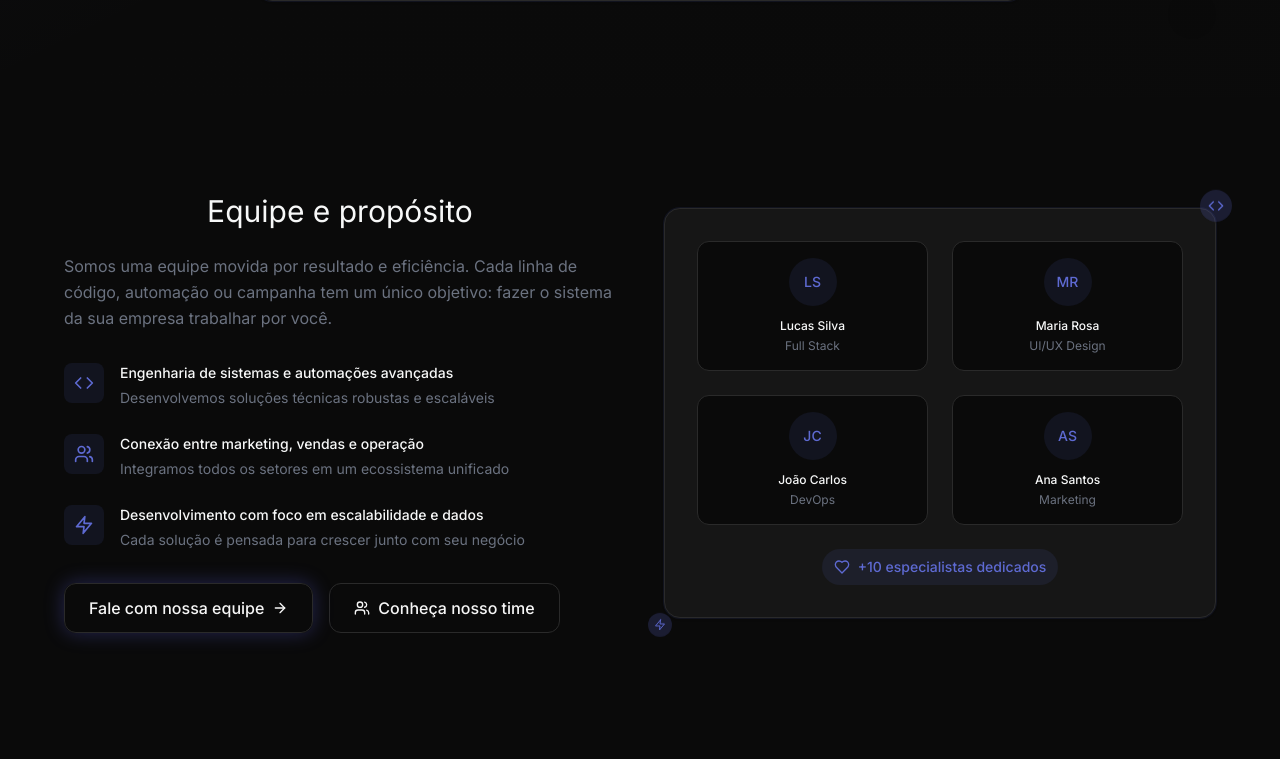
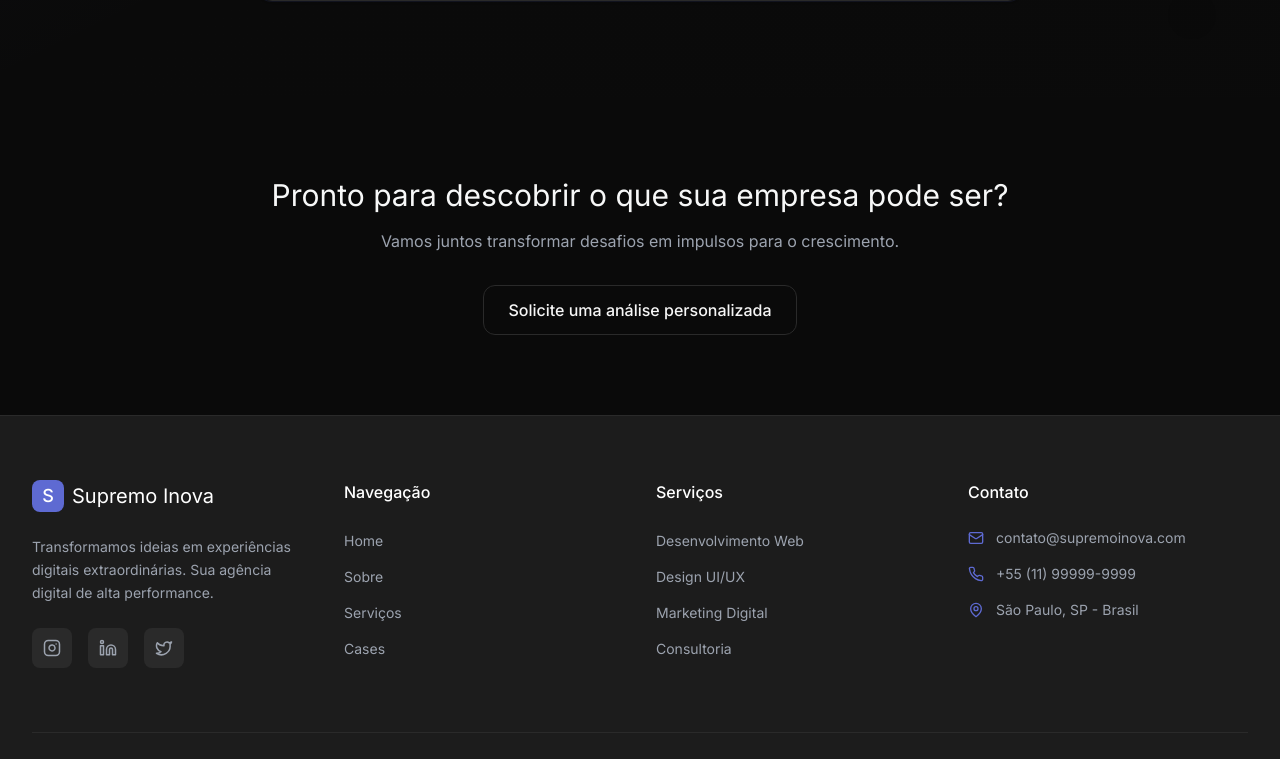
Before and after one commit to lucas-hsi/site-agencia-supremo-inova, a React (Vite) app: page /sobre in a window 1280 px wide. Shown: the part 1594-2353 px from the top of the page. Built offline with nearby package versions, Linux system fonts and the light colour scheme.

Commit message:
Remover seção 'Conheça minha equipe' da Home e Sobre; remover import e frame associados

```diff
--- a/src/pages/About.tsx
+++ b/src/pages/About.tsx
@@ -1,7 +1,6 @@
 import { motion } from 'framer-motion'
 import { Globe, Lightbulb, Rocket } from 'lucide-react'
 import { Link } from 'react-router-dom'
-import { TeamSection } from '../components/sections/TeamSection'
 
 export function About() {
   const values = [
@@ -180,7 +179,7 @@
       </section>
 
       {/* TIME & DIFERENCIAIS */}
-      <TeamSection />
+      {/* Removido: <TeamSection /> */}
 
       {/* CTA */}
       <section className="py-20">
--- a/src/pages/Home.tsx
+++ b/src/pages/Home.tsx
@@ -4,23 +4,21 @@
 import ProjectUpdates from '../components/sections/ProjectUpdates'
 import { Testimonials } from '../components/sections/Testimonials'
 import { Integrations } from '../components/sections/Integrations'
-import { TeamSection } from '../components/sections/TeamSection'
+// import { TeamSection } from '../components/sections/TeamSection' // removido
 import { UpdatesAndProcess } from '../components/sections/UpdatesAndProcess'
 import { CasesPreview } from '../components/sections/CasesPreview'
 import { Cloud, Cpu, Server, Megaphone, ShoppingCart, MessageSquare, Zap, Globe, Shield, BarChart } from 'lucide-react'
 import referenceDashboard from '../../Logos/reference-dashboard.svg'
+import { motion } from 'framer-motion'
+import { Link } from 'react-router-dom'
+import { ArrowRight, BarChart3, Brain, Bot, LayoutDashboard, LineChart } from 'lucide-react'
 
 export function Home() {
   return (
-    <main>
+    <main className="min-h-screen bg-background">
       <Hero />
-
-
       <Specialties />
       <ClientResults />
-
-
-
       <ProjectUpdates />
 
       {/* Removido: Nova seção de cases com gráfico interativo */}
@@ -28,7 +26,8 @@
 
       <Testimonials />
       <Integrations />
-      <TeamSection />
+      {/* Conheça minha equipe - seção removida */}
+      {/* Removido: <TeamSection /> */}
       <UpdatesAndProcess />
     </main>
   )
```
